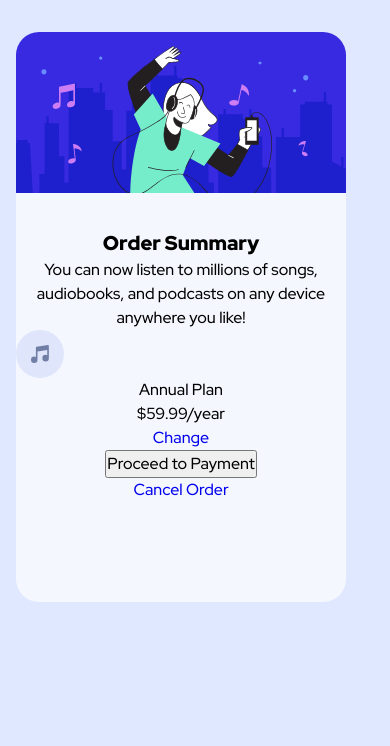
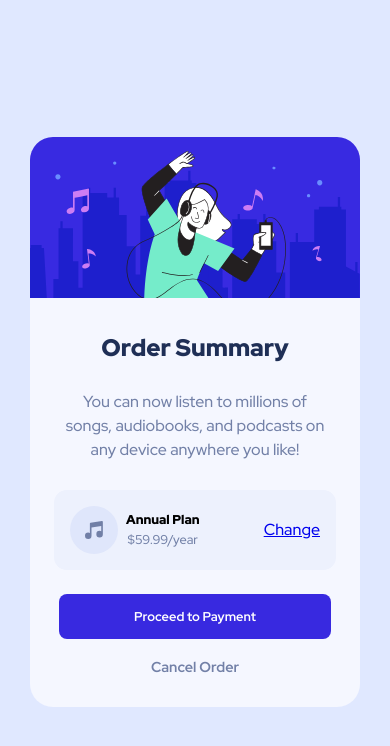
Before and after one commit to NandoSTI/order-summary-component-main, a plain HTML site: page index.html in a window 390 px wide. Drawn offline with Linux system fonts and the light colour scheme.

Commit message:
Update: mobile

```diff
--- a/index.html
+++ b/index.html
@@ -34,14 +34,14 @@
           <div class="card_plan-annual">
             <img src="src/images/icon-music.svg" alt="" class="card_icon-music" />
             <div>
-              <p>Annual Plan</p>
-              <p>$59.99/year</p>
+              <p class="sub_title">Annual Plan</p>
+              <p class="sub_paragraph">$59.99/year</p>
             </div>
           </div>
           <a href="#">Change</a>
         </div>
         <button class="card_button">Proceed to Payment</button>
-       <div> <a href="#">Cancel Order</a></div>
+       <div><a class="cancel" href="#">Cancel Order</a></div>
       </article>
     </main>
   </body>
--- a/src/css/style.css
+++ b/src/css/style.css
@@ -1,14 +1,17 @@
 :root {
     --clr-bg-container: hsl(225, 100%, 94%);
+    --clr-bg-plan: hsl(223, 78%, 96%);
     --clr-bright-blue: hsl(245, 75%, 52%);
+    --clr-hover-button: hsl(245, 65%, 65%);
     --clr-very-pale-blue: hsl(225, 100%, 98%);
     --clr-desaturated-blue: hsl(224, 23%, 55%);
     --clr-dark-blue: hsl(223, 47%, 23%);
+    --clr-text-button: #FFF;
 
     --ff-default: 'Red Hat Display', sans-serif;
 
     --fs-paragraph: 1rem;
-    --fs-title: 1.250rem;
+    --fs-title: 1.5rem;
 
     --fw-500: 500;
     --fw-700: 700;
@@ -52,7 +55,10 @@
   }
 
   .container {
-    margin: 2rem 1rem;
+    height: 100vh;
+    display: flex;
+    justify-content: center;
+    align-items: center;
     text-align: center;
   }
 
@@ -65,10 +71,83 @@
   }
 
   .container .card .card_img {
-    margin-bottom: 2.1875rem;
+    margin-bottom: 2rem;
   }
 
   .container .card .card_title {
     font-size: var(--fs-title);
     font-weight: var(--fw-900);
+    color: var(--clr-dark-blue);
+    margin-bottom: 1.5rem;
   }
+
+  .container .card .card_paragraph {
+    color: var(--clr-desaturated-blue);
+    line-height: 1.5;
+    padding: 0 2rem;
+    margin-bottom: 1.750rem;
+  }
+
+  .container .card .card_plan {
+    display: flex;
+    flex-direction: row;
+    justify-content: space-between;
+    align-items: center;
+    background-color: var(--clr-bg-plan);
+    border-radius: .8rem;
+    margin: 1.5rem;
+    padding: 1rem;
+    line-height: 1.3rem;
+  }
+
+  .container .card .card_plan-annual {
+    display: flex;
+    align-items: center;
+    gap: .5rem;
+    font-size: .8rem;
+  }
+
+  .container .card .card_plan .sub_title {
+    font-weight: var(--fw-900);
+  }
+
+  .container .card .card_plan .sub_paragraph {
+    color: var(--clr-desaturated-blue);
+  }
+
+  .container .card .card_plan a {
+    text-decoration: underline;
+    transition: .3s ease-in-out;
+  }
+
+  .container .card .card_plan a:hover {
+    color: var(--clr-bright-blue);
+  }
+
+  .container .card .card_button {
+    background-color: var(--clr-bright-blue);
+    color: var(--clr-text-button);
+    font-weight: var(--fw-700);
+    font-size: .8rem;
+    width: 17rem;
+    padding: .8rem;
+    border: none;
+    border-radius: .5rem;
+    margin-bottom: 1rem;
+    transition: .3s ease-in-out;
+  }
+
+  .container .card .card_button:hover {
+    background-color: var(--clr-hover-button);
+  }
+
+  .container .card .cancel {
+    color: var(--clr-desaturated-blue);
+    font-size: .9rem;
+    font-weight: var(--fw-700);
+    transition: .3s ease-in-out;
+  }
+
+  .container .card .cancel:hover {
+    color: var(--clr-dark-blue);
+  }
```
